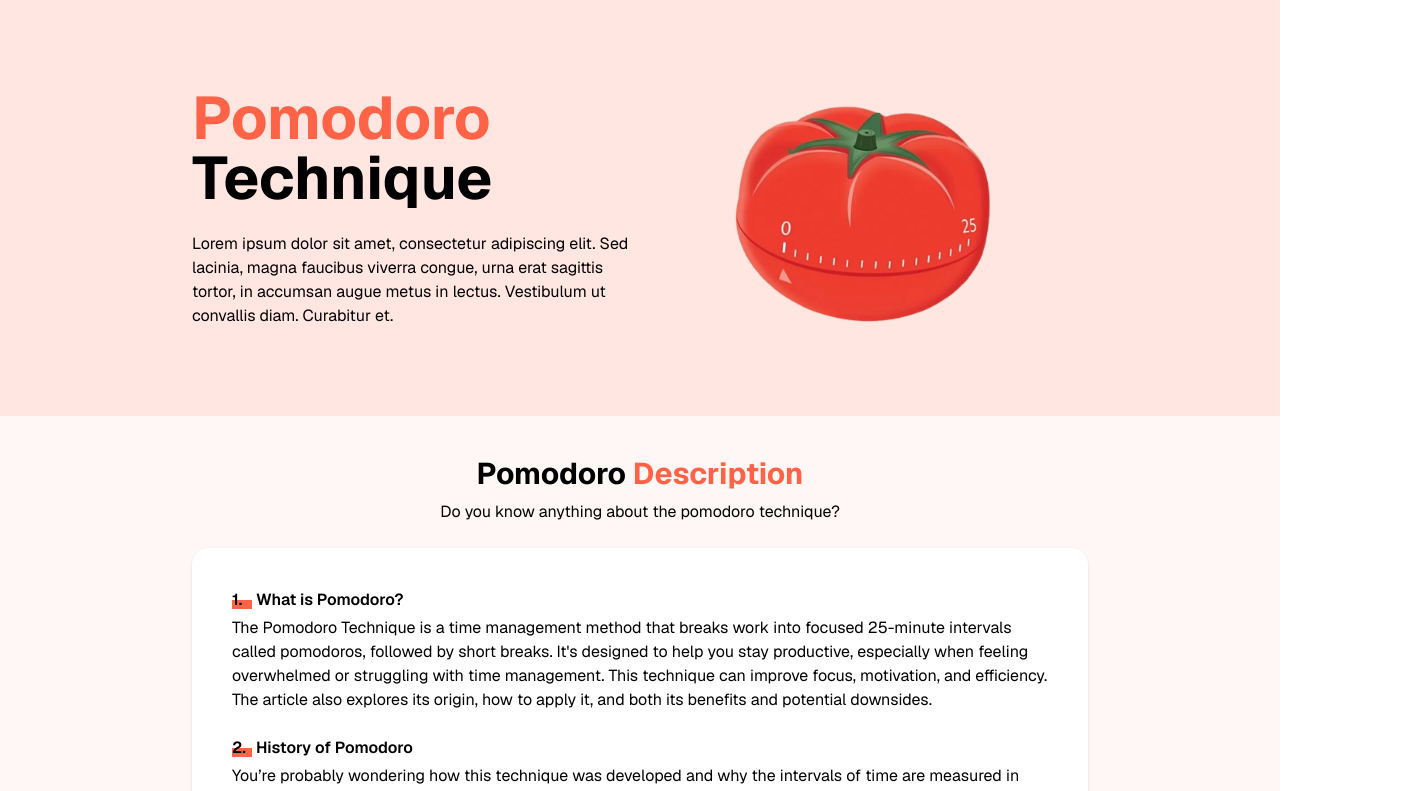
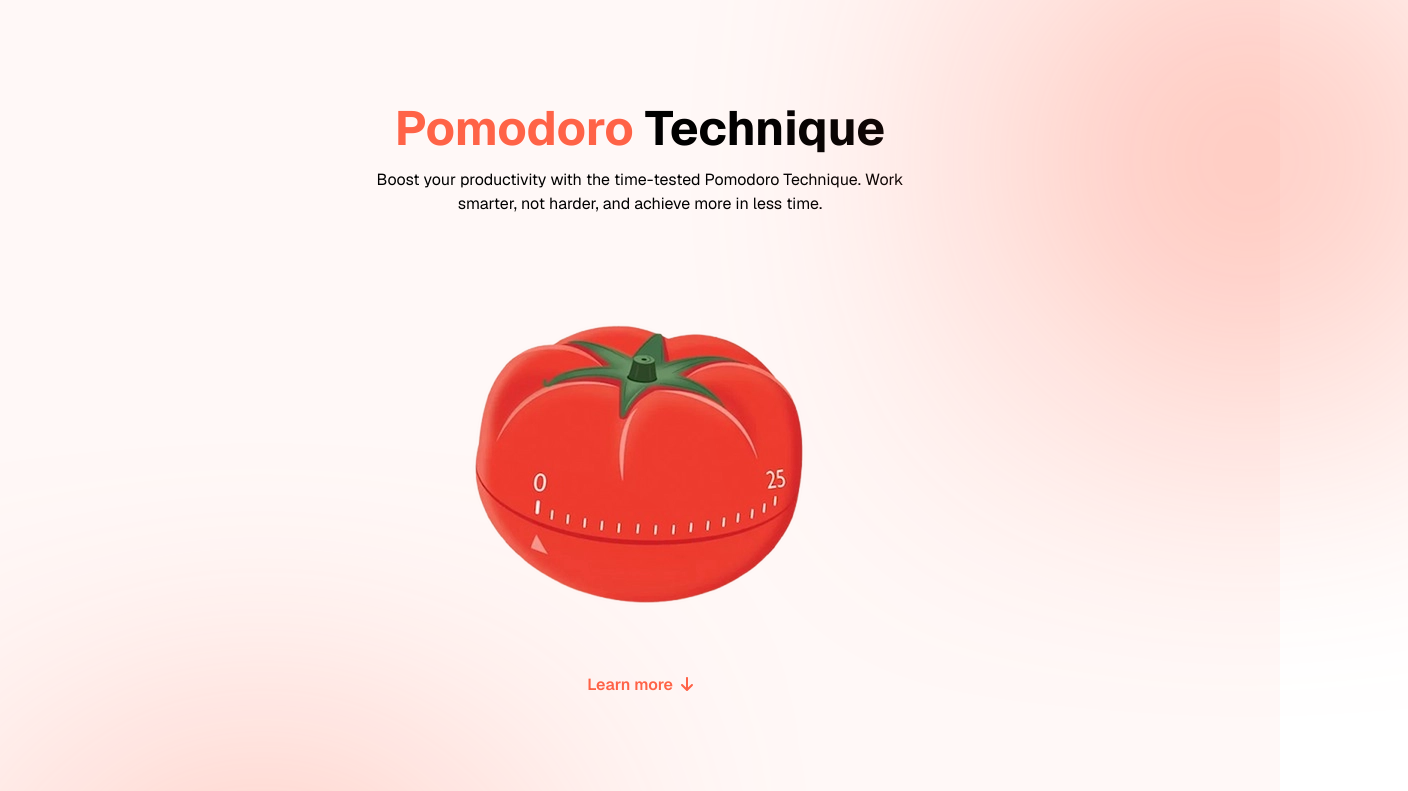
Before and after one commit to cmdn-hoangnguyen/pomodoro, a Next.js app: page / in a window 1280 px wide. Shown: the top 791 px of the page, 1408 px wide, since content can reach past the window. Built offline with nearby package versions, Linux system fonts and the light colour scheme.

Commit message:
Update all UI

```diff
--- /dev/null
+++ b/app/app.css
@@ -0,0 +1,47 @@
+.icon--rotate-up-and-down {
+    transition: all 0.3s ease-out;
+    animation: rotateUpAndDown 6s infinite;
+}
+
+.icon--up-and-down {
+    transition: all 0.3s ease-out;
+    animation: upAndDown 2s infinite;
+}
+
+@keyframes rotateUpAndDown {
+    0% {
+        transform: rotate(0deg) translateY(0%);
+    }
+
+    20% {
+        transform: rotate(-5deg) translateY(-3%);
+    }
+
+    40% {
+        transform: rotate(0deg) translateY(-3%);
+    }
+
+    60% {
+        transform: rotate(5deg) translateY(0%);
+    }
+
+    80% {
+        transform: rotate(-5deg) translateY(0%);
+    }
+
+    100% {
+        transform: rotate(0deg) translateY(0%);
+    }
+}
+
+@keyframes upAndDown {
+    0%  {
+        transform: translateY(0%);
+    }
+    50%  {
+        transform: translateY(15%);
+    }
+    100%  {
+        transform: translateY(0%);
+    }
+}
--- a/app/globals.css
+++ b/app/globals.css
@@ -4,7 +4,7 @@
   --primary: #ff6347;
   --secondary: #ffe6e0;
   --accent: #2b2d42;
-  --muted: #fef7f5;
+  --muted: #fff8f7;
 }
 
 body {
--- a/app/layout.tsx
+++ b/app/layout.tsx
@@ -5,6 +5,7 @@ config.autoAddCss = false;
 import type { Metadata } from "next";
 import { Geist, Geist_Mono } from "next/font/google";
 import "./globals.css";
+import "./app.css";
 import "../libs/fontawesome";
 
 const geistSans = Geist({
--- a/app/page.tsx
+++ b/app/page.tsx
@@ -5,30 +5,24 @@ import { SECTION_IDS } from "@/utils/constants";
 import { ReactNode } from "react";
 
 type SectionType = {
-  className: string,
   data: ReactNode
 }
 
 export default function Home() {
   const sections: Record<SECTION_IDS, SectionType> = {
     [SECTION_IDS.HERO]: {
-      className: "bg-[var(--secondary)]",
       data: <HeroSection />
     },
     [SECTION_IDS.DESCRIPTION]: {
-      className: "bg-[var(--muted)]",
       data: <DescriptionSection />
     },
     [SECTION_IDS.VALUE]: {
-      className: "bg-[var(--secondary)]",
       data: <ValueSection />
     },
     [SECTION_IDS.APPLICATION]: {
-      className: "bg-[var(--muted)]",
       data: <></>
     },
     [SECTION_IDS.QUOTATION]: {
-      className: "bg-[var(--secondary)]",
       data: <></>
     }
   }
@@ -44,12 +38,16 @@ export default function Home() {
       <main className="min-h-screen font-[family-name:var(--font-geist-sans)]">
         {renderSections.map((item, index) => {
           return (
-            <section key={item} id={item} className={sections[item].className}>
-              <div className="max-w-[70%] mx-auto py-10">
+            <section key={item} id={item} className="bg-[var(--muted)]">
+              <div
+                className={`max-w-[70%] mx-auto relative ${
+                  index === 0 ? "pb-10" : "p-10"
+                }`}
+              >
                 {sections[item].data}
               </div>
             </section>
-          )
+          );
         })}
       </main>
 
--- a/components/HeroSection.tsx
+++ b/components/HeroSection.tsx
@@ -1,29 +1,45 @@
 import Image from "next/image";
-import LargePomodoro from "../public/images/pomodoro-large.webp"
+import MediumPomodoro from "../public/images/pomodoro-medium.webp";
+import { SECTION_IDS } from "@/utils/constants";
+import { FontAwesomeIcon } from "@fortawesome/react-fontawesome";
+import { faArrowDown } from "@fortawesome/free-solid-svg-icons";
+import Circle from "./circle/Circle";
 
 const HeroSection = () => {
   return (
     <>
-        <div className="grid grid-cols-12 items-center">
-          <div className="col-span-6 flex flex-col gap-6">
-            <h1 className="text-black text-6xl font-bold">
+      <div className="h-[100vh] flex flex-col justify-center items-center">
+        <div className="flex flex-col items-center gap-4">
+          <h1 className="text-black text-5xl text-center font-bold">
             <span className="text-[var(--primary)]">Pomodoro</span> Technique
           </h1>
 
-            <p className="text-black max-w-xl">
-              Lorem ipsum dolor sit amet, consectetur adipiscing elit. Sed
-              lacinia, magna faucibus viverra congue, urna erat sagittis tortor,
-              in accumsan augue metus in lectus. Vestibulum ut convallis diam.
-              Curabitur et.
+          <p className="text-black text-center max-w-xl">
+            Boost your productivity with the time-tested Pomodoro Technique.
+            Work smarter, not harder, and achieve more in less time.
           </p>
         </div>
 
-          <div className="col-span-6">
-            <Image src={LargePomodoro} alt="Pomodoro Technique" />
+        <div className="mt-6">
+          <Image
+            className="icon--rotate-up-and-down"
+            src={MediumPomodoro}
+            alt="Pomodoro Technique"
+          />
         </div>
+
+        <a className="text-[var(--primary)] font-semibold" href={`#${SECTION_IDS.DESCRIPTION}`}>
+          Learn more{" "}
+          <span className="inline-block ml-1 icon--up-and-down">
+            <FontAwesomeIcon icon={faArrowDown} />
+          </span>
+        </a>
       </div>
+
+      <Circle size={20} blur={10} top={0} left={100} right={-10} bottom={100}/>
+      <Circle size={20} blur={10} top={100} left={-10} right={100} bottom={0}/>
     </>
   );
-}
+};
 
-export default HeroSection
+export default HeroSection;
--- /dev/null
+++ b/components/circle/Circle.tsx
@@ -0,0 +1,36 @@
+type CircleProp = {
+  size: number;
+  top: number;
+  left: number;
+  bottom: number;
+  right: number;
+  blur?: number;
+  className?: string
+};
+
+const Circle = ({
+  size,
+  top,
+  left,
+  bottom,
+  right,
+  blur = 0,
+  className = ""
+}: CircleProp) => {
+  return (
+<div
+      className={`absolute rounded-full bg-[var(--primary)] ${className}`}
+      style={{
+        width: `${size}rem`,
+        height: `${size}rem`,
+        top: `${top}%`,
+        left: `${left}%`,
+        bottom: `${bottom}%`,
+        right: `${right}%`,
+        filter: `blur(${blur}rem)`,
+      }}
+    ></div>
+  );
+};
+
+export default Circle;
--- a/libs/fontawesome.ts
+++ b/libs/fontawesome.ts
@@ -1,4 +1,4 @@
 import { library } from '@fortawesome/fontawesome-svg-core';
-import { faClock, faEye, faChartLine, faHeart, faBolt, faHourglassStart, faStar } from '@fortawesome/free-solid-svg-icons';
+import { faClock, faEye, faChartLine, faHeart, faBolt, faHourglassStart, faStar, faArrowDown } from '@fortawesome/free-solid-svg-icons';
 
-library.add(faClock, faEye, faChartLine, faHeart, faBolt, faHourglassStart, faStar);
+library.add(faClock, faEye, faChartLine, faHeart, faBolt, faHourglassStart, faStar, faArrowDown);
```
Lines whose indentation alone changed are shown as unchanged.
